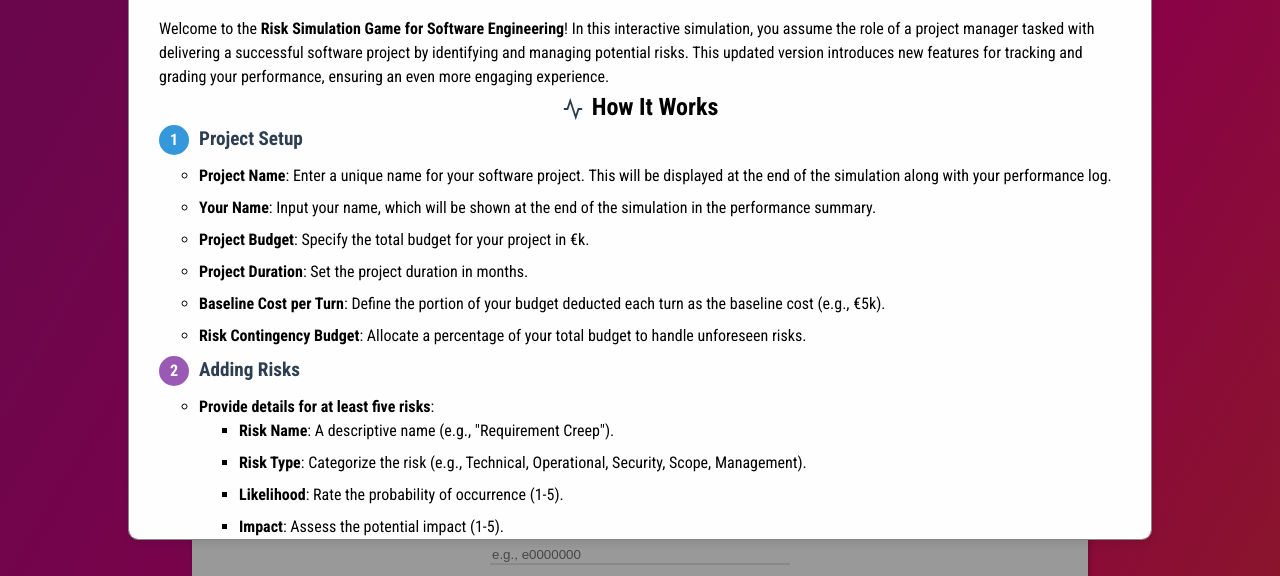
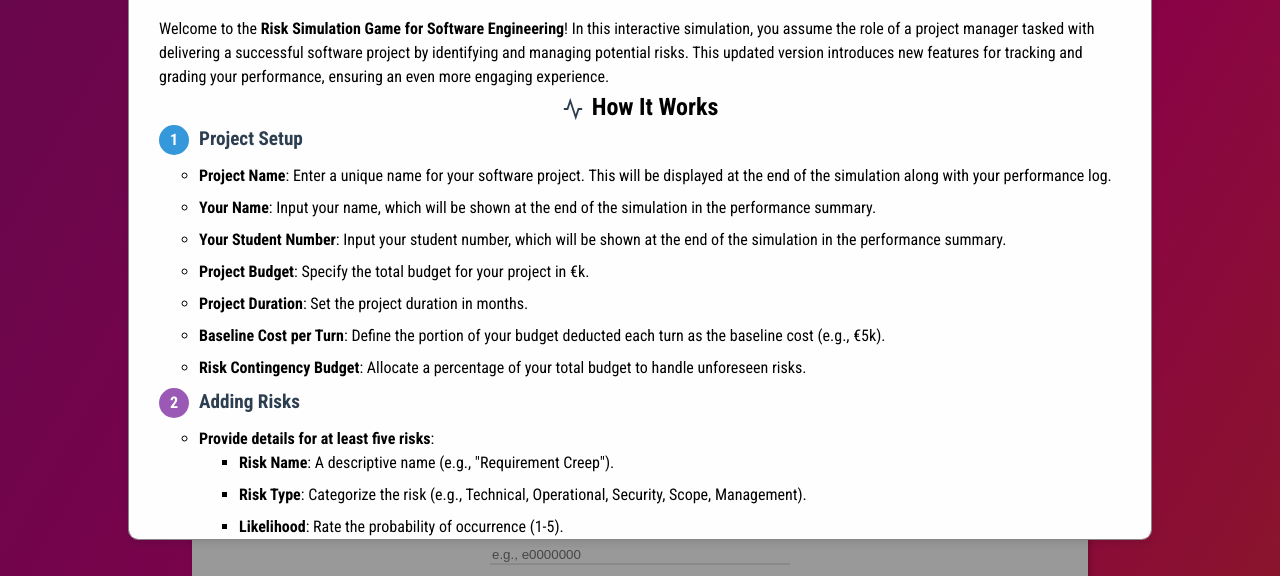
Before and after one commit to elifturhann/RiskSimuApp, a website: page index.html in a window 1280 px wide. Both pictures are taken after a click on the button "Help". Shown: the part 164-740 px from the top of the page. Drawn offline with nearby package versions, Linux system fonts and the light colour scheme; some packages are replaced by stand-ins of ours; a script that the page names is missing.

Commit message:
small change to instructions

```diff
--- a/index.html
+++ b/index.html
@@ -187,6 +187,7 @@
                         <ul>
                             <li><strong>Project Name</strong>: Enter a unique name for your software project. This will be displayed at the end of the simulation along with your performance log.</li>
                             <li><strong>Your Name</strong>: Input your name, which will be shown at the end of the simulation in the performance summary.</li>
+                            <li><strong>Your Student Number</strong>: Input your student number, which will be shown at the end of the simulation in the performance summary.</li>
                             <li><strong>Project Budget</strong>: Specify the total budget for your project in €k.</li>
                             <li><strong>Project Duration</strong>: Set the project duration in months.</li>
                             <li><strong>Baseline Cost per Turn</strong>: Define the portion of your budget deducted each turn as the baseline cost (e.g., €5k).</li>
@@ -418,6 +419,7 @@
                             <li><strong>At the end of the simulation, you will receive a summary of your performance, including</strong>:
                                 <ul>
                                     <li>Your name</li>
+                                    <li>Your student number</li>
                                     <li>A detailed performance log (including risks and responses)</li>
                                     <li>Overall score (percentage and grading schema 0-5)</li>
                                 </ul>
```
